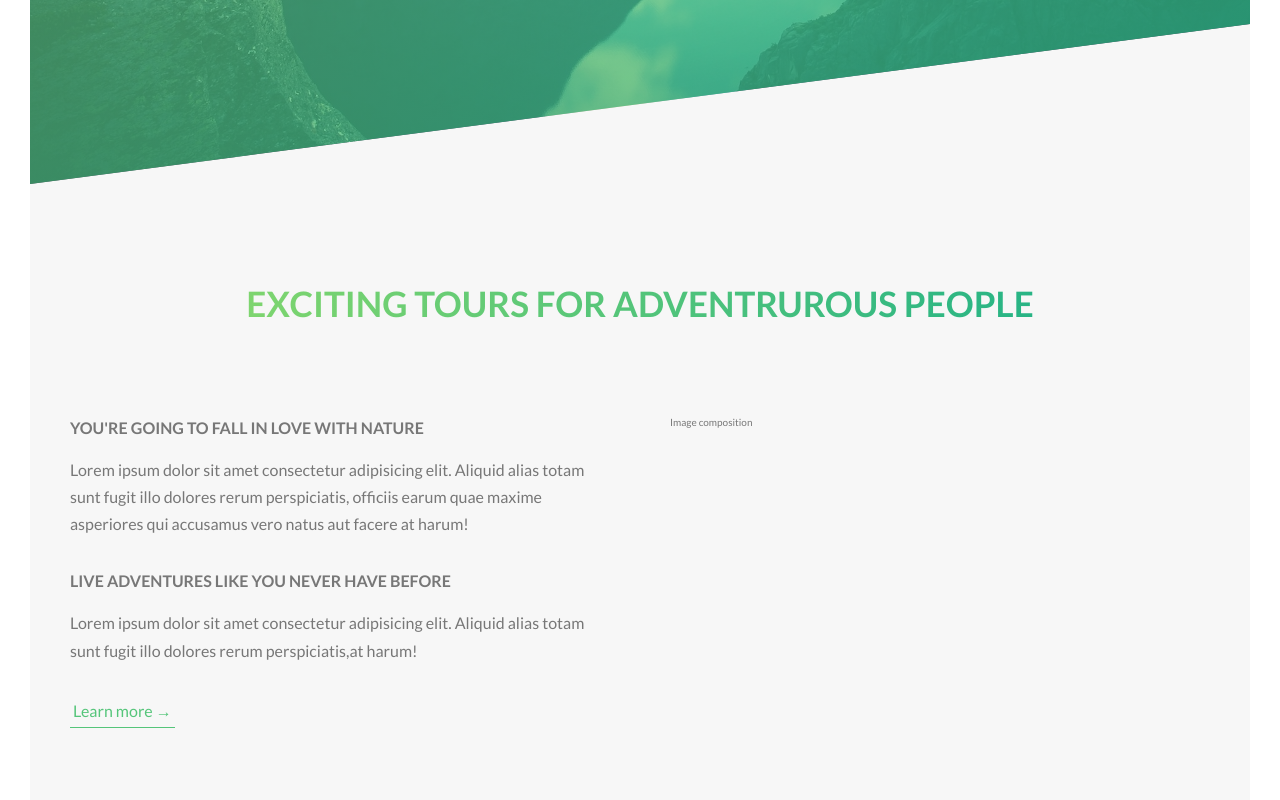
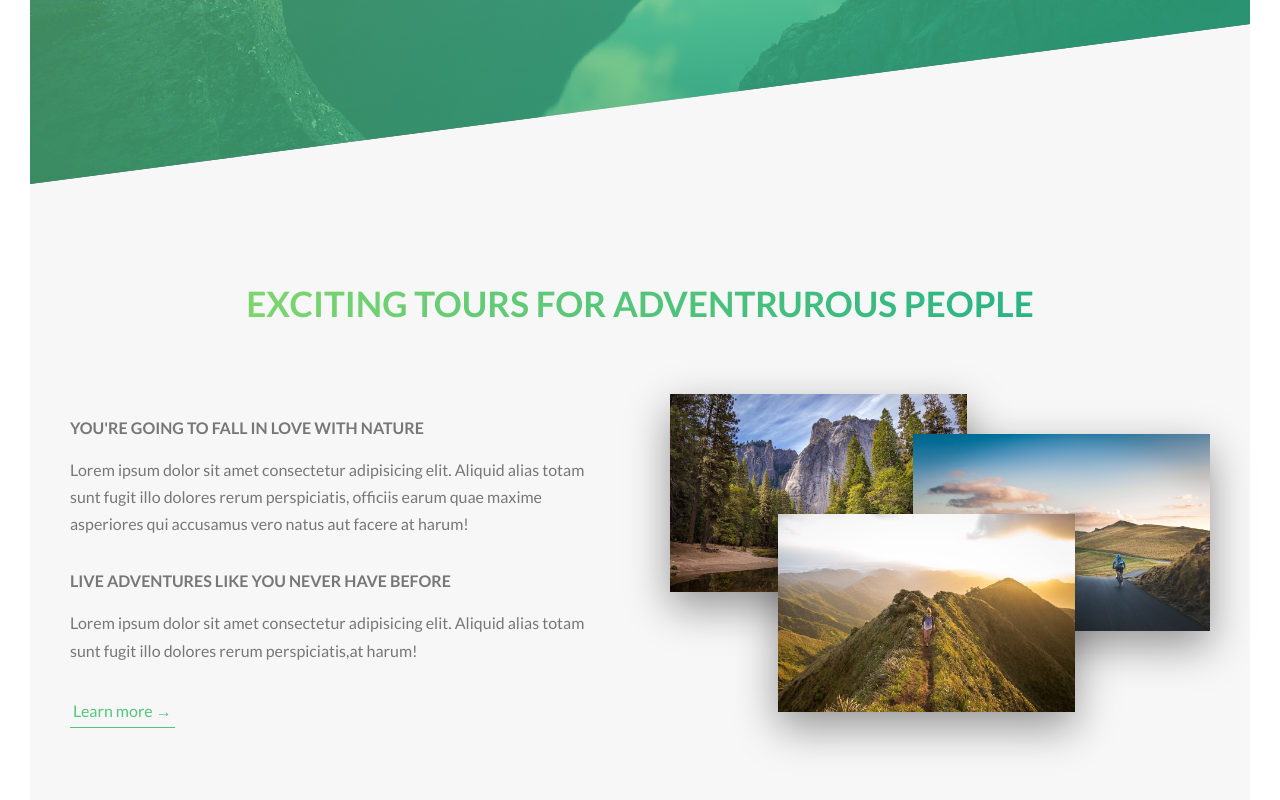
Before and after one commit to Cr1tDev/Natravelia, a website: page index.html in a window 1280 px wide. Shown: the part 606-1406 px from the top of the page. Drawn offline with Linux system fonts and the light colour scheme.

Commit message:
added images in about section

```diff
--- a/index.html
+++ b/index.html
@@ -52,7 +52,25 @@
 
             <a href="#" class="btn-text">Learn more &rarr;</a>
           </div>
-          <div class="col-1-of-2">Image composition</div>
+          <div class="col-1-of-2">
+            <div class="composition">
+              <img
+                src="img/nat-1-large.jpg"
+                alt="Photo 1"
+                class="composition__photo composition__photo--p1"
+              />
+              <img
+                src="img/nat-2-large.jpg"
+                alt="Photo 2"
+                class="composition__photo composition__photo--p2"
+              />
+              <img
+                src="img/nat-3-large.jpg"
+                alt="Photo 3"
+                class="composition__photo composition__photo--p3"
+              />
+            </div>
+          </div>
         </div>
       </section>
     </main>
--- /dev/null
+++ b/sass/components/_composition.scss
@@ -0,0 +1,41 @@
+@use "../abstracts/variables";
+
+.composition {
+  position: relative;
+
+  &__photo {
+    width: 55%;
+    box-shadow: 0 1.5rem 4rem rgba(variables.$color-black, 0.4);
+    // border-radius: 2px;
+    position: absolute;
+    z-index: 10;
+    transition: all 0.2s;
+    outline-offset: 20px;
+
+    &--p1 {
+      left: 0;
+      top: -2rem;
+    }
+
+    &--p2 {
+      right: 0;
+      top: 2rem;
+    }
+
+    &--p3 {
+      left: 20%;
+      top: 10rem;
+    }
+
+    &:hover {
+      outline: 1rem solid variables.$color-primary;
+      transform: scale(1.05) translateY((-0.5rem));
+      box-shadow: 0 2.5rem 4rem rgba(variables.$color-black, 0.5);
+      z-index: 20;
+    }
+  }
+
+  &:hover &__photo:not(:hover) {
+    transform: scale(0.95);
+  }
+}
--- a/sass/main.scss
+++ b/sass/main.scss
@@ -14,6 +14,7 @@
 
 // components
 @use "components/button";
+@use "components/composition";
 
 // Layout
 @use "layout/header";
```
Also changed, not shown: css/style.css, 1 other file.
